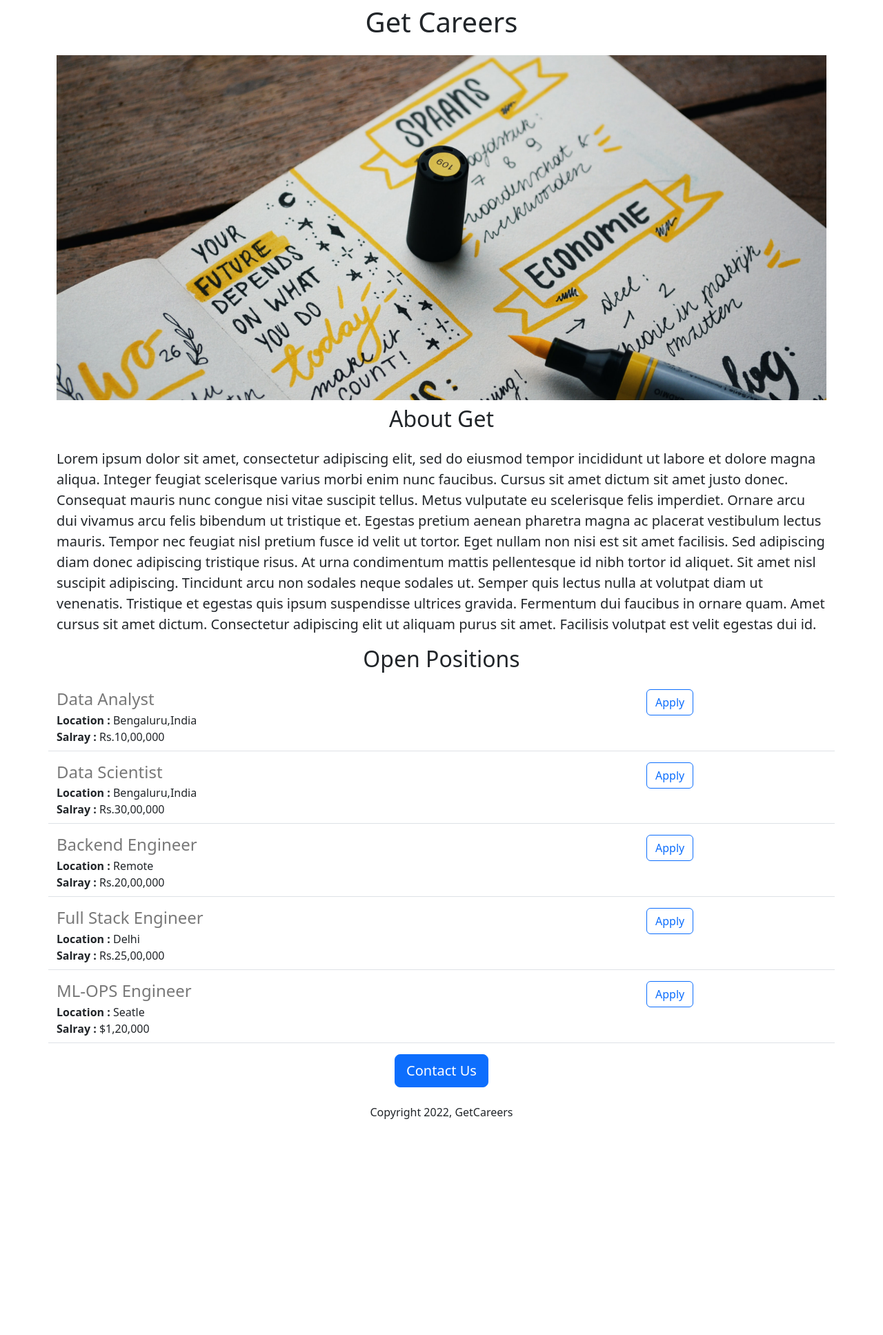
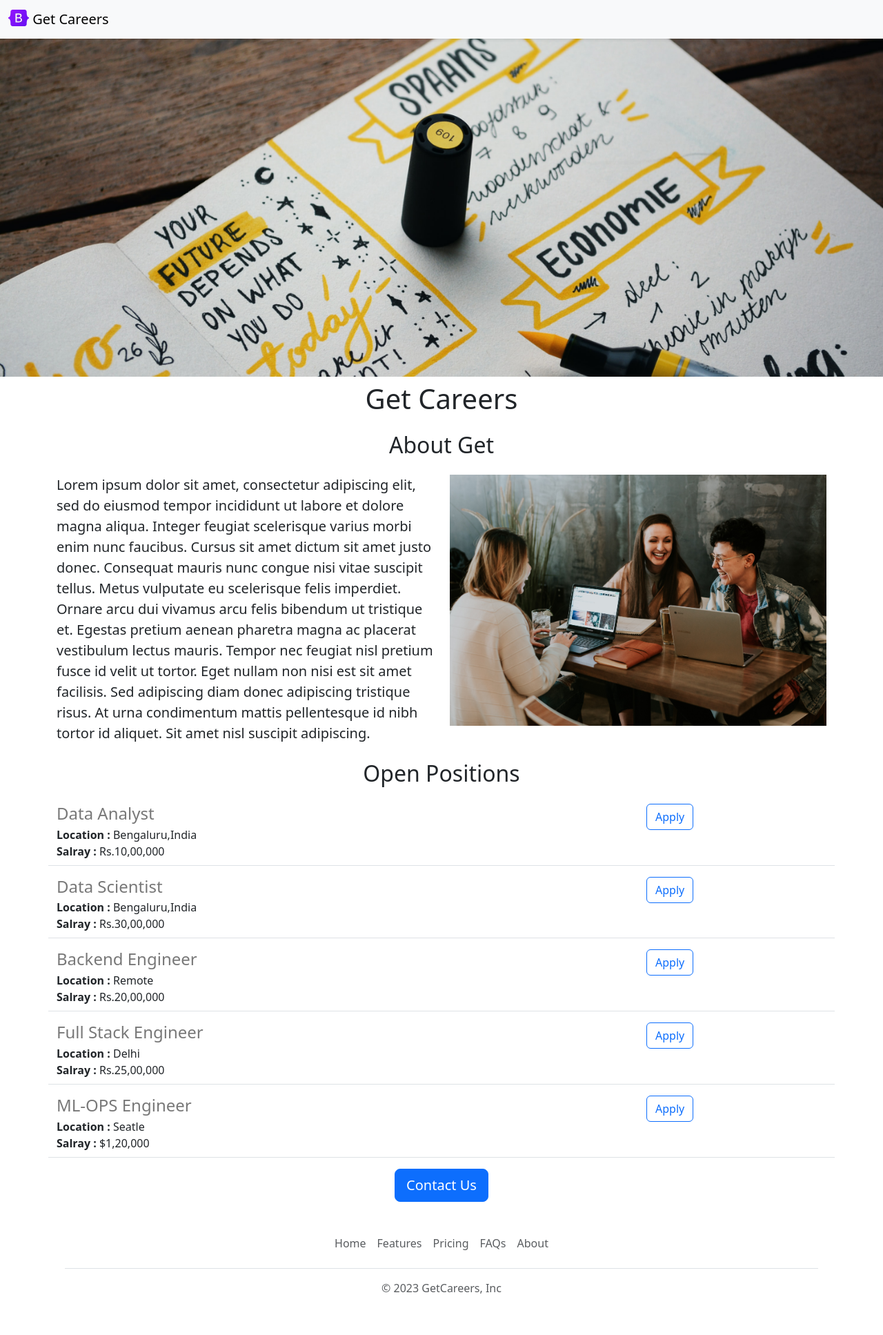
Before and after one commit to Saiteja-203/Careers-website-v2, a Flask app: page / in a window 1280 px wide. Shown: the whole page at 69% size. Before the commit the page ends 1622 px from the top, so only its background shows below. Run offline with Flask 2, Linux system fonts and the light colour scheme.

Commit message:
added jobitems,navbar,footer

```diff
--- /dev/null
+++ b/templates/footer.html
@@ -0,0 +1,12 @@
+<div class="container">
+  <footer class="py-3 my-4">
+    <ul class="nav justify-content-center border-bottom pb-3 mb-3">
+      <li class="nav-item"><a href="#" class="nav-link px-2 text-muted">Home</a></li>
+      <li class="nav-item"><a href="#" class="nav-link px-2 text-muted">Features</a></li>
+      <li class="nav-item"><a href="#" class="nav-link px-2 text-muted">Pricing</a></li>
+      <li class="nav-item"><a href="#" class="nav-link px-2 text-muted">FAQs</a></li>
+      <li class="nav-item"><a href="#" class="nav-link px-2 text-muted">About</a></li>
+    </ul>
+    <p class="text-center text-muted">&copy; 2023 GetCareers, Inc</p>
+  </footer>
+</div>
--- a/templates/home.html
+++ b/templates/home.html
@@ -8,20 +8,30 @@
   <link href="https://cdn.jsdelivr.net/npm/bootstrap@5.3.0-alpha1/dist/css/bootstrap.min.css" rel="stylesheet" integrity="sha384-GLhlTQ8iRABdZLl6O3oVMWSktQOp6b7In1Zl3/Jr59b6EGGoI1aFkw7cmDA6j6gD" crossorigin="anonymous">
   <style>
     #banner{
-      height: 500px;
+      height: 490px;
       width: 100%;
       object-fit:cover;
     }
+    .example::-webkit-scrollbar {
+  display: none;
+}
   </style>
 </head>
-<body>
+<body class="example">
+  {% include 'navbar.html' %}
+  <img class="img-fluid" id='banner' src="../static/banner.jpg">
   <div class="container">
   <h1 class="text-center mt-2 mb-4">Get Careers</h1>
-  <img class="img-fluid" id='banner' src="../static/banner.jpg">
   <h2 class="text-center mt-2 mb-4">About Get</h2>
-  <p class="lead">Lorem ipsum dolor sit amet, consectetur adipiscing elit, sed do eiusmod tempor incididunt ut labore et dolore magna aliqua. Integer feugiat scelerisque varius morbi enim nunc faucibus. Cursus sit amet dictum sit amet justo donec. Consequat mauris nunc congue nisi vitae suscipit tellus. Metus vulputate eu scelerisque felis imperdiet. Ornare arcu dui vivamus arcu felis bibendum ut tristique et. Egestas pretium aenean pharetra magna ac placerat vestibulum lectus mauris. Tempor nec feugiat nisl pretium fusce id velit ut tortor. Eget nullam non nisi est sit amet facilisis. Sed adipiscing diam donec adipiscing tristique risus. At urna condimentum mattis pellentesque id nibh tortor id aliquet. Sit amet nisl suscipit adipiscing.
-
-Tincidunt arcu non sodales neque sodales ut. Semper quis lectus nulla at volutpat diam ut venenatis. Tristique et egestas quis ipsum suspendisse ultrices gravida. Fermentum dui faucibus in ornare quam. Amet cursus sit amet dictum. Consectetur adipiscing elit ut aliquam purus sit amet. Facilisis volutpat est velit egestas dui id.</p>
+    <div class="row">
+      <div class="col-6">
+        <p class="lead">
+    Lorem ipsum dolor sit amet, consectetur adipiscing elit, sed do eiusmod tempor incididunt ut labore et dolore magna aliqua. Integer feugiat scelerisque varius morbi enim nunc faucibus. Cursus sit amet dictum sit amet justo donec. Consequat mauris nunc congue nisi vitae suscipit tellus. Metus vulputate eu scelerisque felis imperdiet. Ornare arcu dui vivamus arcu felis bibendum ut tristique et. Egestas pretium aenean pharetra magna ac placerat vestibulum lectus mauris. Tempor nec feugiat nisl pretium fusce id velit ut tortor. Eget nullam non nisi est sit amet facilisis. Sed adipiscing diam donec adipiscing tristique risus. At urna condimentum mattis pellentesque id nibh tortor id aliquet. Sit amet nisl suscipit adipiscing.</p>
+      </div>
+      <div class="col-6">
+        <img src="../static/people.jpg" class="img-fluid">
+      </div>
+    </div>
   <h2 class="text-center mt-2 mb-4">Open Positions</h2>
   <div>
     {% for job in jobs%}
@@ -30,8 +40,8 @@ Tincidunt arcu non sodales neque sodales ut. Semper quis lectus nulla at volutpa
   </div>
     <div class="text-center">
   <button class="btn btn-primary btn-lg">Contact Us</button>
-      <p class="mt-4">Copyright 2022, GetCareers</p>
     </div>
+  {% include 'footer.html' %}
   </div>
 </body>
 </html>
--- /dev/null
+++ b/templates/navbar.html
@@ -0,0 +1,9 @@
+<nav class="navbar bg-body-tertiary shadow-sm fixed-top bg-white">
+  <div class="container-fluid">
+    <a class="navbar-brand" href="#">
+      <img src="../static/bootstrap-logo.svg" alt="Logo" width="30" height="24" class="d-inline-block align-text-top">
+      Get Careers
+    </a>
+  </div>
+</nav>
+<div style="height:56px;"></div>
```
Also changed, not shown: static/bootstrap-logo.svg (added), static/people.jpg (added).
